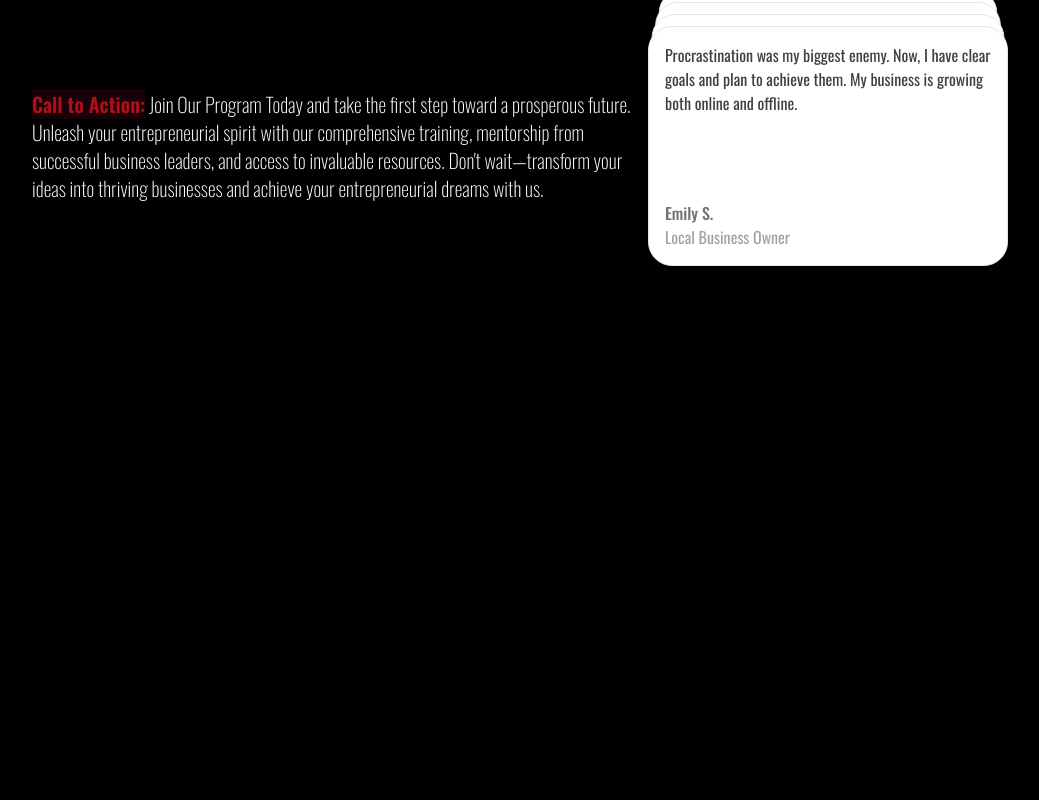
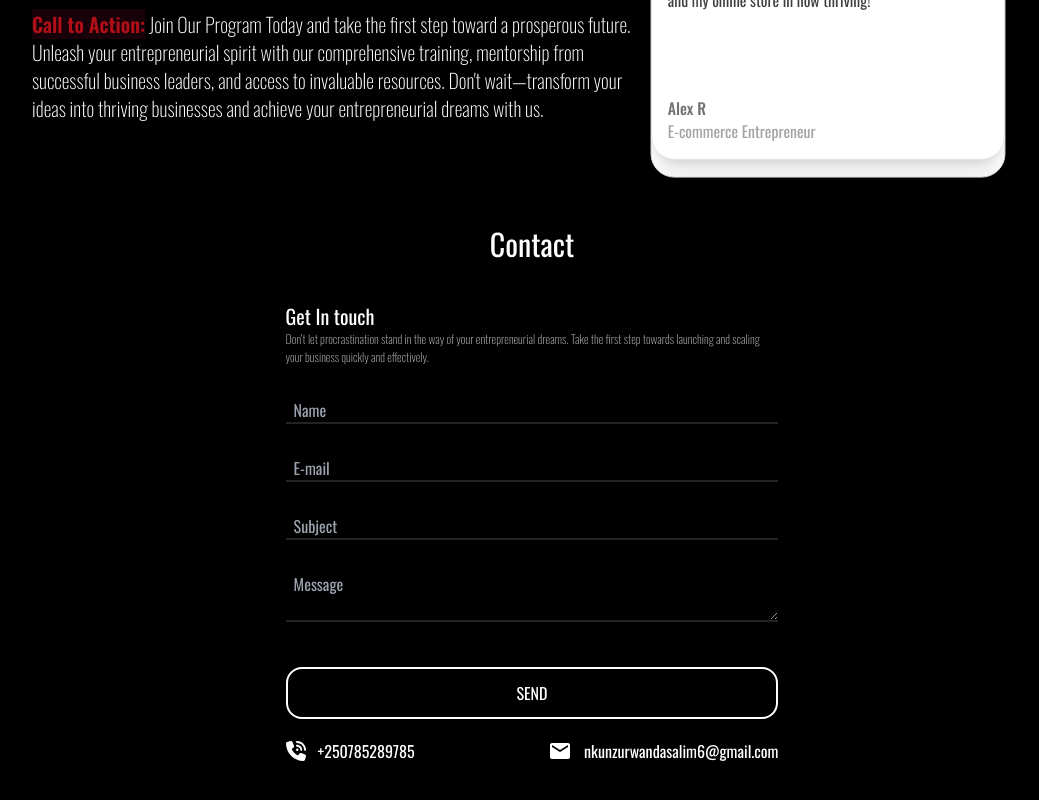
Before and after one commit to iamfrerot/Locus-Program, a React (Vite) app: page / in a window 1280 px wide. Shown: the part 2305-3105 px from the top of the page, without its empty margins (108-1147 px from the left). Before the commit the page ends 2611 px from the top, so only its background shows below. Built offline with nearby package versions, Linux system fonts and the light colour scheme.

Commit message:
Finished Contact Section

```diff
--- a/src/App.tsx
+++ b/src/App.tsx
@@ -3,6 +3,7 @@ import NavBar from "./Components/NavBar";
 import About from "./Components/About";
 import Locus from "./Components/Locus";
 import Testimonials from "./Components/Testimonials";
+import Contact from "./Components/Contact";
 function App() {
  return (
   <div className='bg-black text-white w-full'>
@@ -12,6 +13,7 @@ function App() {
     <About />
     <Locus />
     <Testimonials />
+    <Contact />
    </div>
   </div>
  );
--- /dev/null
+++ b/src/Components/Contact.tsx
@@ -0,0 +1,55 @@
+import { FaPhoneVolume } from "react-icons/fa6";
+import { MdEmail } from "react-icons/md";
+const Contact = () => {
+ return (
+  <section className='w-full flex flex-col items-center px-6' id='contact'>
+   <h1 className='text-3xl mb-10'>Contact</h1>
+   <form className='mb-12 md:w-[70%] lg:w-[40%]'>
+    <p className='text-xl'>Get In touch</p>
+    <p className='text-[12px] opacity-[0.70] font-thin'>
+     Don’t let procrastination stand in the way of your entrepreneurial dreams.
+     Take the first step towards launching and scaling your business quickly and
+     effectively.
+    </p>
+    <input
+     type='text'
+     placeholder='Name'
+     className='mt-8 w-full border-b-2 bg-transparent pl-2 outline-none border-third'
+    />
+    <input
+     type='email'
+     placeholder='E-mail'
+     className='mt-8 w-full border-b-2 bg-transparent pl-2 outline-none border-third'
+    />
+    <input
+     type='text'
+     placeholder='Subject'
+     className='mt-8 w-full border-b-2 bg-transparent pl-2 outline-none border-third'
+    />
+    <textarea
+     name='Message'
+     className='mt-8 w-full border-b-2 bg-transparent pl-2 outline-none border-third'
+     placeholder='Message'
+    ></textarea>
+    <button className='rounded-2xl border-2 border-white bg-transparent px-6 py-3 uppercase text-white  transition-all duration-300 hover:translate-x-[-4px] hover:translate-y-[-4px] hover:rounded-md hover:shadow-[4px_4px_0px_white] active:translate-x-[0px] active:translate-y-[0px] active:rounded-2xl active:shadow-none cursor-pointer w-full mt-10 '>
+     Send
+    </button>
+    <div className='mt-5 flex flex-col sm:flex-row justify-between gap-y-4'>
+     <a href='tel:+250785289785' className='flex items-center gap-x-3 '>
+      <FaPhoneVolume color='white' className='text-xl' />
+      +250785289785
+     </a>
+     <a
+      href='mailto: nkunzurwandasalim6@gmail.com'
+      className='flex items-center gap-x-3'
+     >
+      <MdEmail color='white' className='text-2xl' />
+      nkunzurwandasalim6@gmail.com
+     </a>
+    </div>
+   </form>
+  </section>
+ );
+};
+
+export default Contact;
--- a/src/Components/Hero.tsx
+++ b/src/Components/Hero.tsx
@@ -36,6 +36,8 @@ const Hero = () => {
     <Link
      to='contact'
      className='rounded-2xl border-2 border-white bg-black px-6 py-3 font-semibold uppercase text-white  transition-all duration-300 hover:translate-x-[-4px] hover:translate-y-[-4px] hover:rounded-md hover:shadow-[4px_4px_0px_white] active:translate-x-[0px] active:translate-y-[0px] active:rounded-2xl active:shadow-none cursor-pointer'
+     smooth={true}
+     offset={-90}
     >
      Ready to action
     </Link>
--- a/src/Components/Locus.tsx
+++ b/src/Components/Locus.tsx
@@ -2,9 +2,11 @@ const Locus = () => {
  return (
   <section
    id='locus'
-   className='w-full  lg:h-[90vh] flex flex-col justify-center md:flex-row md:items-center bg-third  rounded-tl-[100px] rounded-br-[100px] md:rounded-tl-[200px] md:rounded-br-[200px] p-10 gap-10'
+   className='w-full  lg:h-[80vh] flex flex-col justify-center md:flex-row md:items-center bg-third  rounded-tl-[100px] rounded-br-[100px] md:rounded-tl-[200px] md:rounded-br-[200px] p-10 gap-10'
   >
-   <p className='text-sm font-bold  md:text-2xl  md:max-w-[50%] md:font-[200]'>
+   <div className=' md:max-w-[50%]'>
+    <p className='text-2xl'>Locus Program:</p>
+    <p className='text-sm font-[200]   md:text-xl '>
      Are you any individual looking to start or grow your own business? Do you
      want to provide for your family, support your community, and live out your
      faith through entrepreneurship? But you constantly battling with
@@ -12,6 +14,7 @@ const Locus = () => {
      inspired to help other entrepreneurs to do the same and scale fast their
      business. Both online and offline business.
     </p>
+   </div>
    <div className='flex flex-col lg:max-w-[50%]'>
     <p className='lg:text-xl opacity-[0.70] font-[200]'>
      Though out the program you will learn:
--- a/src/Components/Testimonials.tsx
+++ b/src/Components/Testimonials.tsx
@@ -32,7 +32,10 @@ const testimonials: Card[] = [
 ];
 const Testimonials = () => {
  return (
-  <section className=' py-10 lg:px-10 relative flex flex-col items-center '>
+  <section
+   className=' py-10 lg:px-10 relative flex flex-col items-center '
+   id='testimonials'
+  >
    <h1 className='text-2xl mb-12'>Testimonials</h1>
    <div className='flex justify-center px-6 lg:px-0 items-center gap-4 flex-col-reverse sm:flex-row'>
     <p className='font-[200] lg:text-xl sm:max-w-[50%]'>
```
Lines whose indentation alone changed are shown as unchanged.
